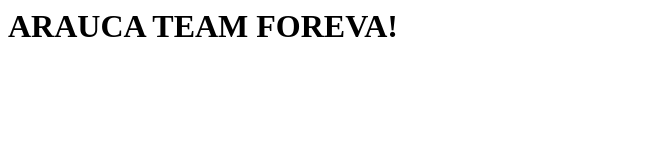
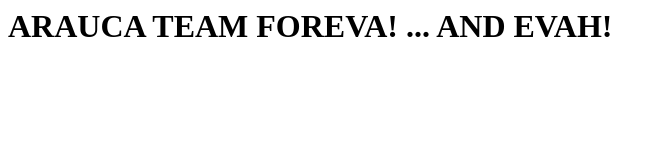
Before and after one commit to zerotb/spaceapps_araucateam, a plain HTML site: page index.html in a window 1280 px wide. Shown: the whole page, without its empty margins (0-665 px from the left). Drawn offline with Linux system fonts and the light colour scheme.

Commit message:
And Evah!

```diff
--- a/index.html
+++ b/index.html
@@ -1,6 +1,6 @@
 <html>
 	<title>ARAUCA TEAM INDEX</title>
 	<body>
-		<h1>ARAUCA TEAM FOREVA!</h1>
+		<h1>ARAUCA TEAM FOREVA! ... AND EVAH!</h1>
 	</body>
 </html>
```
